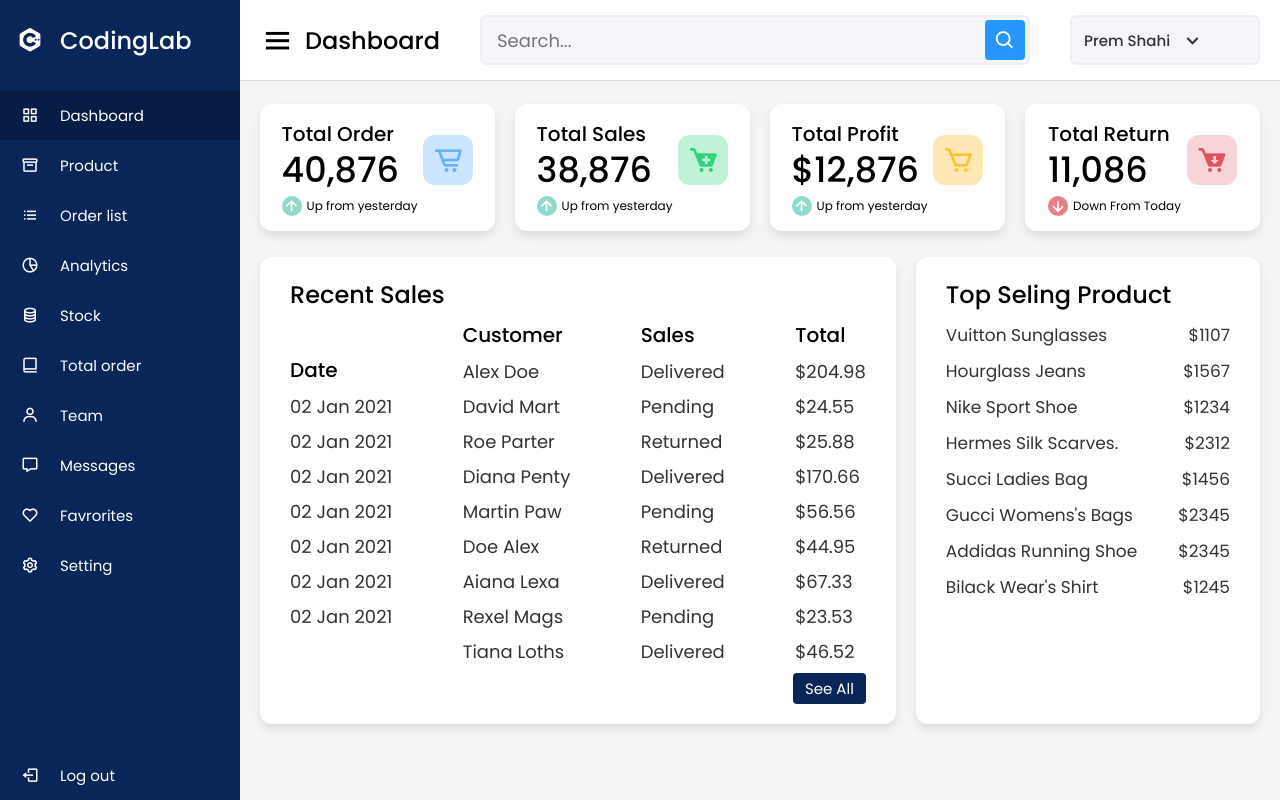
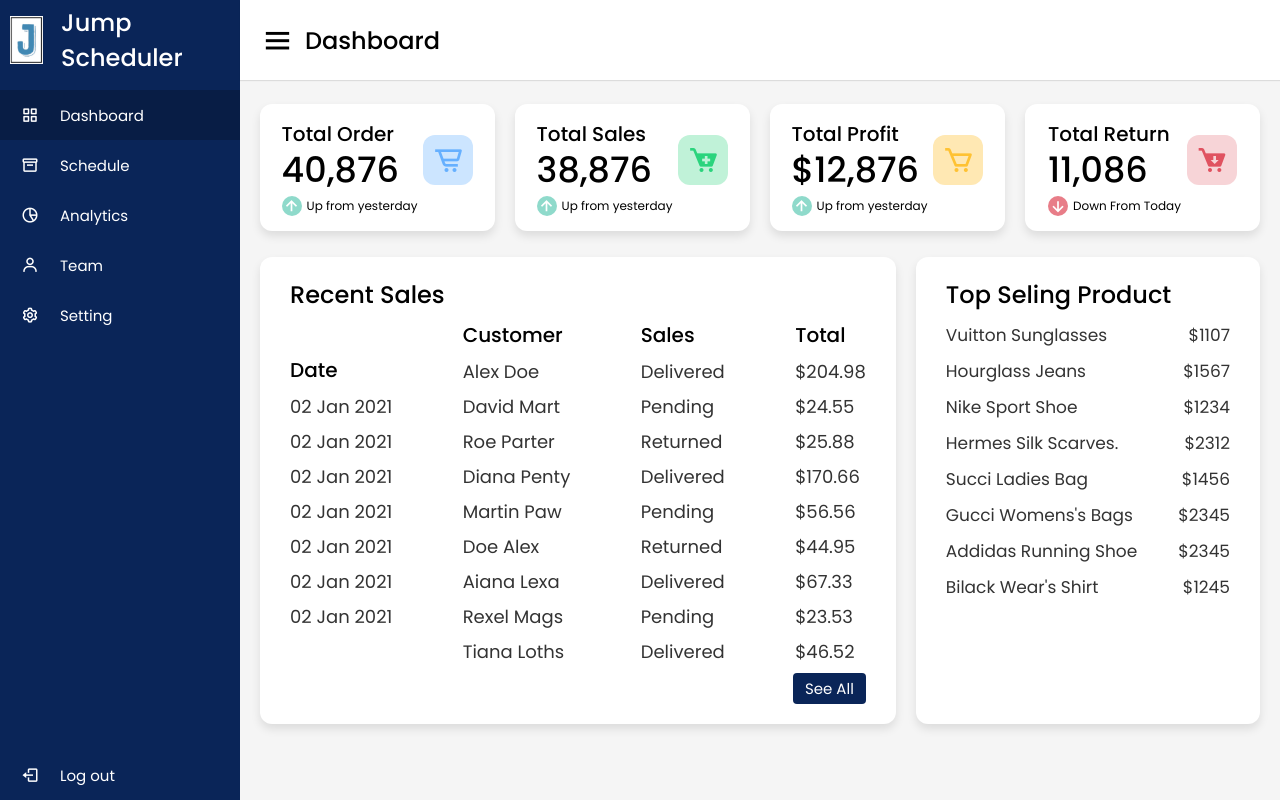
Before and after one commit to riverray121/Jump-Scheduler, a Flask app: template jumpScheduler/application/templates/login.html in a window 1280 px wide. Run offline with Flask 2, Linux system fonts and the light colour scheme; the template is opened without the code that fills it, so the values that code supplies are empty.

Commit message:
basic sctructure

```diff
--- a/jumpScheduler/application/routes.py
+++ b/jumpScheduler/application/routes.py
@@ -114,6 +114,6 @@ def download_file():
     p = "excell/export/output.xlsx"
     return send_file(p, as_attachment=True)
 
-@application.route('/test', methods=['GET', 'POST'])
-def test():
+@application.route('/login', methods=['GET', 'POST'])
+def login():
     return render_template('login.html')
--- a/jumpScheduler/application/static/css/style.css
+++ b/jumpScheduler/application/static/css/style.css
@@ -20,6 +20,7 @@
   height: 80px;
   display: flex;
   align-items: center;
+  padding: 10px;
 }
 .sidebar .logo-details i{
   font-size: 28px;
@@ -32,6 +33,7 @@
   color: #fff;
   font-size: 24px;
   font-weight: 500;
+  padding: 18px;
 }
 .sidebar .nav-links{
   margin-top: 10px;
--- a/jumpScheduler/application/templates/index.html
+++ b/jumpScheduler/application/templates/index.html
@@ -215,7 +215,7 @@ div.relative {
 <!-- Sidebar on small screens when clicking the menu icon -->
 <nav class="w3-sidebar w3-bar-block w3-black w3-card w3-animate-left w3-hide-medium w3-hide-large" style="display:none" id="mySidebar">
   <a href="javascript:void(0)" onclick="w3_close()" class="w3-bar-item w3-button w3-large w3-padding-16">Close ×</a>
-  <a href="/excell-upload" onclick="w3_close()" class="w3-bar-item w3-button">ABOUT</a>
+  <a href="/login" onclick="w3_close()" class="w3-bar-item w3-button">ABOUT</a>
   <a href="#team" onclick="w3_close()" class="w3-bar-item w3-button">TEAM</a>
   <a href="#work" onclick="w3_close()" class="w3-bar-item w3-button">WORK</a>
   <a href="#pricing" onclick="w3_close()" class="w3-bar-item w3-button">PRICING</a>
@@ -228,7 +228,7 @@ div.relative {
     <span class="w3-jumbo w3-hide-small">Schedule all your Students' Classes in Seconds</span><br>
     <span class="w3-xxlarge w3-hide-large w3-hide-medium">Schedule all your Students' Classes in Seconds</span><br>
     <span class="w3-large">The best customizable class scheduling software in the game! You decide how you want to distribute students based on gender, behavior, grade, etc. and leave the rest to us. </span>
-    <p><a href="/excell-upload" class="w3-button w3-white w3-padding-large w3-large w3-margin-top w3-opacity w3-hover-opacity-off">Get Started!</a></p>
+    <p><a href="/login" class="w3-button w3-white w3-padding-large w3-large w3-margin-top w3-opacity w3-hover-opacity-off">Get Started!</a></p>
   </div>
   <div class="w3-display-bottomleft w3-text-grey w3-large" style="padding:24px 48px">
     <i class="fa fa-facebook-official w3-hover-opacity"></i>
--- a/jumpScheduler/application/templates/login.html
+++ b/jumpScheduler/application/templates/login.html
@@ -12,8 +12,8 @@
 <body>
   <div class="sidebar">
     <div class="logo-details">
-      <i class='bx bxl-c-plus-plus'></i>
-      <span class="logo_name">CodingLab</span>
+        <img src="static/images/small-logo.jpg" alt="HTML5 Icon" style="float:left;width:36px;height:48px;">
+      <span class="logo_name">Jump Scheduler</span>
     </div>
       <ul class="nav-links">
         <li>
@@ -23,53 +23,53 @@
           </a>
         </li>
         <li>
-          <a href="#">
+          <a href="/excell-upload">
             <i class='bx bx-box' ></i>
-            <span class="links_name">Product</span>
+            <span class="links_name">Schedule</span>
           </a>
         </li>
-        <li>
+        <!-- <li>
           <a href="#">
             <i class='bx bx-list-ul' ></i>
             <span class="links_name">Order list</span>
           </a>
-        </li>
+        </li> -->
         <li>
           <a href="#">
             <i class='bx bx-pie-chart-alt-2' ></i>
             <span class="links_name">Analytics</span>
           </a>
         </li>
-        <li>
+        <!-- <li>
           <a href="#">
             <i class='bx bx-coin-stack' ></i>
             <span class="links_name">Stock</span>
           </a>
-        </li>
-        <li>
+        </li> -->
+        <!-- <li>
           <a href="#">
             <i class='bx bx-book-alt' ></i>
             <span class="links_name">Total order</span>
           </a>
-        </li>
+        </li> -->
         <li>
           <a href="#">
             <i class='bx bx-user' ></i>
             <span class="links_name">Team</span>
           </a>
         </li>
-        <li>
+        <!-- <li>
           <a href="#">
             <i class='bx bx-message' ></i>
             <span class="links_name">Messages</span>
           </a>
-        </li>
-        <li>
+        </li> -->
+        <!-- <li>
           <a href="#">
             <i class='bx bx-heart' ></i>
             <span class="links_name">Favrorites</span>
           </a>
-        </li>
+        </li> -->
         <li>
           <a href="#">
             <i class='bx bx-cog' ></i>
@@ -90,15 +90,15 @@
         <i class='bx bx-menu sidebarBtn'></i>
         <span class="dashboard">Dashboard</span>
       </div>
-      <div class="search-box">
+      <!-- <div class="search-box">
         <input type="text" placeholder="Search...">
         <i class='bx bx-search' ></i>
-      </div>
-      <div class="profile-details">
-        <!--<img src="images/profile.jpg" alt="">-->
+      </div> -->
+      <!-- <div class="profile-details">
+        <img src="images/profile.jpg" alt="">
         <span class="admin_name">Prem Shahi</span>
         <i class='bx bx-chevron-down' ></i>
-      </div>
+      </div> -->
     </nav>
 
     <div class="home-content">
```
Also changed, not shown: jumpScheduler/application/static/images/small-logo.jpg (added), 2 other files.
